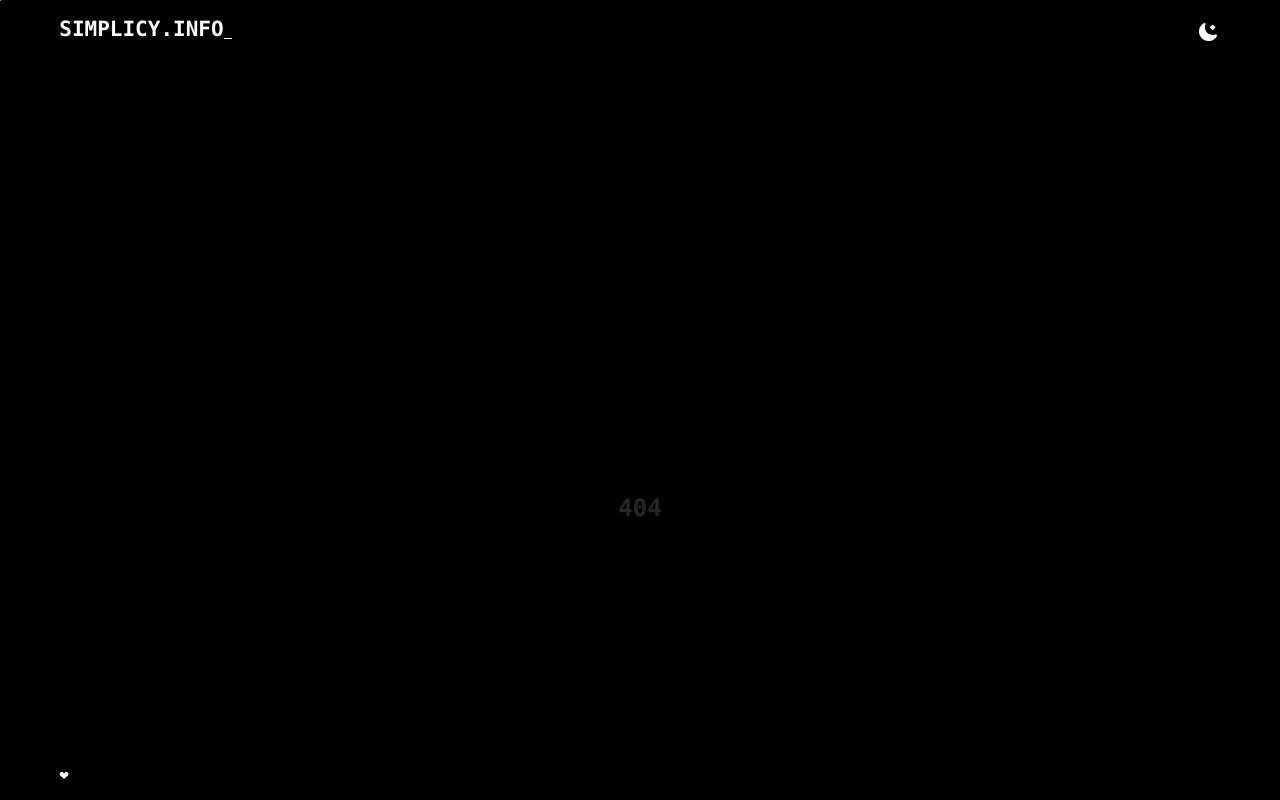
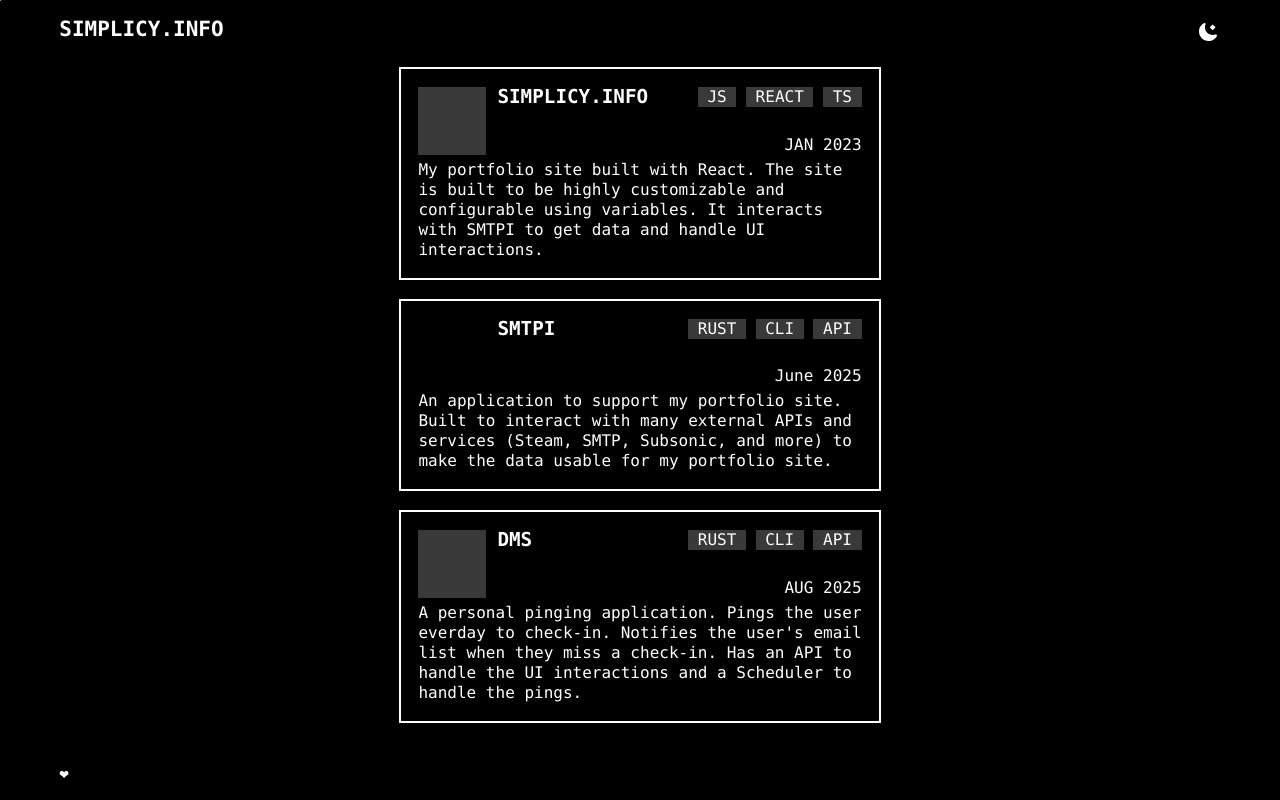
Before and after one commit to simplicy/simplicy.info, a React (Vite) app: page /projects in a window 1280 px wide. Before the commit this address had no page. Built offline with nearby package versions, Linux system fonts and the light colour scheme; a web font is replaced by a local one.

Commit message:
updated to include work

```diff
--- a/src/App.tsx
+++ b/src/App.tsx
@@ -10,6 +10,7 @@ import Support from './pages/Support.tsx';
 import { useEffect } from 'react';
 import BookForm from './pages/Book.tsx';
 import ContactForm from './pages/Contact.tsx';
+import Projects from './pages/Projects.tsx';
 
 function App() {
   useEffect(() => {
@@ -29,6 +30,7 @@ function App() {
         <Route index element={<Home />} />
         {/* <Route path="portfolio" element={<Portfolio />} /> */}
         <Route path="support" element={<Support />} />
+        <Route path="projects" element={<Projects />} />
         <Route path="work" element={<Work />} />
         <Route path="contact-me" element={<Contact />} />
         <Route path="book" element={<BookForm />} />
--- a/src/common/vars.ts
+++ b/src/common/vars.ts
@@ -18,6 +18,36 @@ export const banner = {
   link: null,
   enabled: false,
 }
+
+export const apps = [
+  {
+    name: "SIMPLICY.INFO",
+    image: "",
+    date: "JAN 2023",
+    description: "My portfolio site built with React. The site is built to be highly customizable and configurable using variables. It interacts with SMTPI to get data and handle UI interactions.",
+    link: "https://simplicy.info",
+    version: "",
+    tags: ["JS", "React", "TS"],
+  },
+  {
+    name: "SMTPI",
+    image: "public/clothes-hanger.svg",
+    date: "June 2025",
+    description: "An application to support my portfolio site. Built to interact with many external APIs  and services (Steam, SMTP, Subsonic, and more) to make the data usable for my portfolio site.",
+    link: "https://git.sympil.com/git/simplicy/smtpi",
+    version: "",
+    tags: ["Rust", "CLI", "API"],
+  },
+  {
+    name: "DMS",
+    image: "",
+    date: "AUG 2025",
+    description: "A personal pinging application. Pings the user everday to check-in. Notifies the user's email list when they miss a check-in. Has an API to handle the UI interactions and a Scheduler to handle the pings.",
+    link: "https://dms.sympil.com",
+    version: "",
+    tags: ["Rust", "CLI", "API"],
+  }
+];
 
 
 export const fonts = [
--- a/src/components/Biography.tsx
+++ b/src/components/Biography.tsx
@@ -167,6 +167,7 @@ export default function Biography() {
                       window.open(url, "_blank");
                     }}
                     title={game}>000000000000</p>
+                  {playing &&
                     <motion.div
                       initial={{ opacity: 0 }}
                       animate={{ opacity: 1 }}
@@ -174,6 +175,7 @@ export default function Biography() {
                     >
                       <Badge id="time">{gametime}</Badge>
                     </motion.div>
+                  }
                 </>
               }
             </div>
--- a/src/components/Homeview.tsx
+++ b/src/components/Homeview.tsx
@@ -44,6 +44,12 @@ export default function Homeview() {
       onClick: () => {
         setOnlink(true);
       },
+      styles: null,
+      enabled: true,
+    },
+    {
+      name: "Projects",
+      onClick: () => { navigate("projects"); },
       styles: null,
       enabled: true,
     },
--- /dev/null
+++ b/src/pages/Projects.tsx
@@ -0,0 +1,138 @@
+import { motion } from "framer-motion";
+import styles from "./style/Projects.module.scss";
+import { apps } from "../common/vars";
+import ButtonCards from "../components/ButtonCards";
+import { useNavigate } from "react-router-dom";
+import Card from "../sacred/Card";
+import Badge from "../sacred/Badge";
+import Indent from "../sacred/Indent";
+import Avatar from "../sacred/Avatar";
+export default function Projects() {
+  const navigate = useNavigate();
+
+  return (
+    <motion.div
+      layout
+      style={{
+        display: "flex",
+        padding: "2ch",
+        overflowY: "auto",
+        flexGrow: 1,
+        flexDirection: "column",
+        width: "100%",
+      }}
+      initial={{
+        opacity: 0,
+        overflowY: "hidden",
+        y: "var(--fade-distance)",
+      }}
+      animate={{
+        opacity: 1,
+        overflowY: "auto",
+        transform: "translateY(0px)",
+      }}
+      transition={{
+        duration: 0.5,
+        ease: "easeInOut",
+      }}
+    >
+      <div className={styles.root}>
+        {apps.map((app: any, i: any) => {
+          return (
+            <motion.div
+              style={{
+                display: "flex",
+                overflowY: "auto",
+              }}
+              initial={{
+                opacity: 0,
+                overflowY: "hidden",
+                y: "var(--fade-distance)",
+              }}
+              animate={{
+                opacity: 1,
+                overflowY: "auto",
+                transform: "translateY(0px)",
+              }}
+              transition={{
+                delay: (i * 0.3),
+                duration: 0.5,
+                ease: "easeInOut",
+              }}
+            >
+              <div className={styles.app}
+                onClick={() => {
+                  if (app.link && app.link !== "") {
+                    window.open(app.link, "_blank");
+                  }
+                }}
+              >
+                <Card key={i + app.name}>
+                  <Avatar src={app.image && app.image} target="_blank" style={{
+                    width: "7ch",
+                    height: "7ch",
+                  }}>
+                    <Indent style={{
+                      display: "flex",
+                      flexDirection: "column",
+                      width: "100%",
+                      fontSize: "2ch",
+                      fontWeight: "bold",
+                      justifyContent: "space-between",
+                    }}>
+                      <p className={styles.appName}>{app.name}</p>
+                    </Indent>
+                    <div className={styles.appHeader}>
+                      <div className={styles.appTags}>
+                        {app.tags.map((tag: string, i: any) =>
+                          <Badge key={i + tag + app.name}>
+                            {tag}
+                          </Badge>
+                        )}
+                      </div>
+                      <p className={styles.appDate}>{app.date}</p>
+                    </div>
+                  </Avatar>
+                  <p className={styles.appInfo}>{app.description}</p>
+                </Card>
+              </div>
+            </motion.div>
+          )
+        })}
+        <motion.div
+          layout
+          style={{
+            display: "flex",
+            overflow: "hidden",
+            justifyContent: "flex-end",
+            width: "100%",
+          }}
+          initial={{
+            opacity: 0,
+            y: "var(--fade-distance)",
+          }}
+          animate={{
+            opacity: 1,
+            transform: "translateY(0px)",
+          }}
+          transition={{
+            delay: (apps.length * 0.2) + .1,
+            duration: 0.5,
+            ease: "easeInOut",
+          }}
+        >
+          <div className={styles.footer}>
+            <ButtonCards cards={
+              [{
+                name: "← Back",
+                onClick: () => { navigate(-1) },
+                styles: null,
+                enabled: true,
+              }]
+            } />
+          </div>
+        </motion.div>
+      </div>
+    </motion.div>
+  );
+}
--- a/src/pages/Work.tsx
+++ b/src/pages/Work.tsx
@@ -33,7 +33,9 @@ export default function Work() {
       }}
     >
       <div className={styles.root}>
-        <Timeline list={work} />
+        {/* <Timeline list={work} /> */}
+
+
         <motion.div
           layout
           style={{
--- /dev/null
+++ b/src/pages/style/Projects.module.scss
@@ -0,0 +1,52 @@
+.appHeader {
+  display: flex;
+  min-height: 7ch;
+  gap: .5ch;
+  justify-content: space-between;
+  flex-direction: column;
+  p {
+    text-align: end;
+  }
+}
+.app {
+  &:hover,&:focus {
+    cursor: pointer;
+  }
+}
+.appInfo{
+  padding-top: .5ch;
+  display: flex;
+  flex-direction: column;
+}
+
+.actionButton {
+  background-color: unset !important;
+}
+.appTags {
+  gap: 1ch;
+  width: 20ch;
+  justify-content: end;
+  display: flex;
+  flex-direction: row;
+  flex-wrap: wrap;
+  span{
+    transition: unset;
+  }
+}
+.root{
+  display: flex;
+  flex-direction: row;
+  flex-wrap: wrap;
+  gap: 2ch;
+  width: 100%;
+  align-self: center;
+  @media (min-width: 768px) {
+    max-width: 50ch;
+  }
+
+}
+.footer {
+  padding: 1ch;
+  display: grid;
+  align-self: end;
+}
```
Lines whose indentation alone changed are shown as unchanged.
